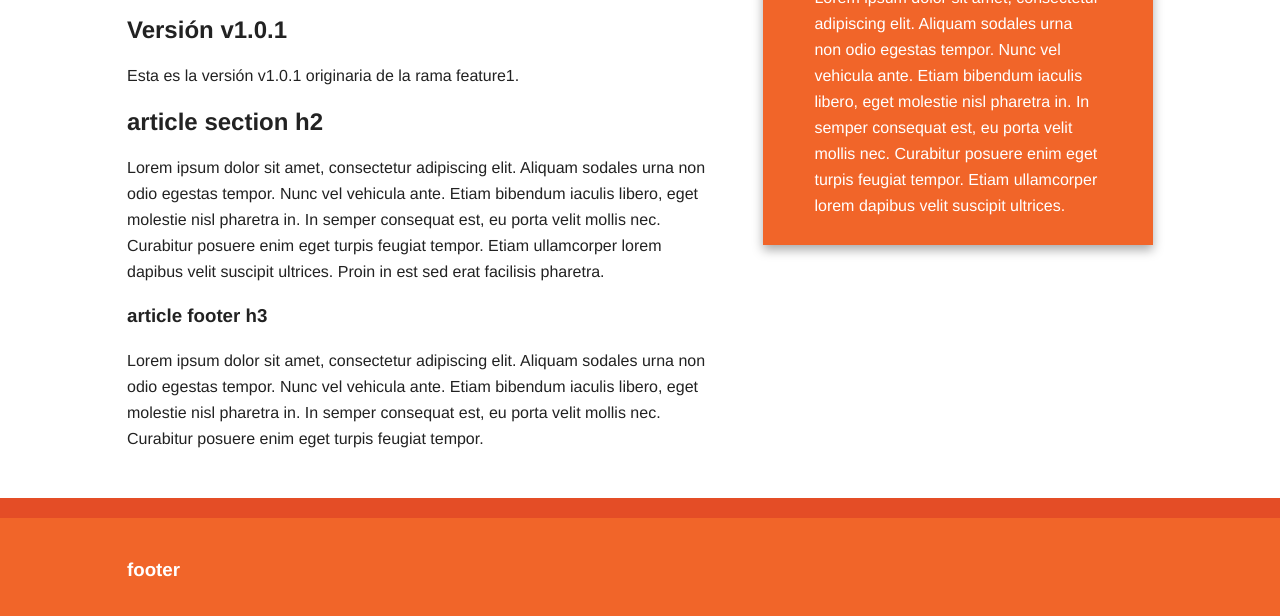
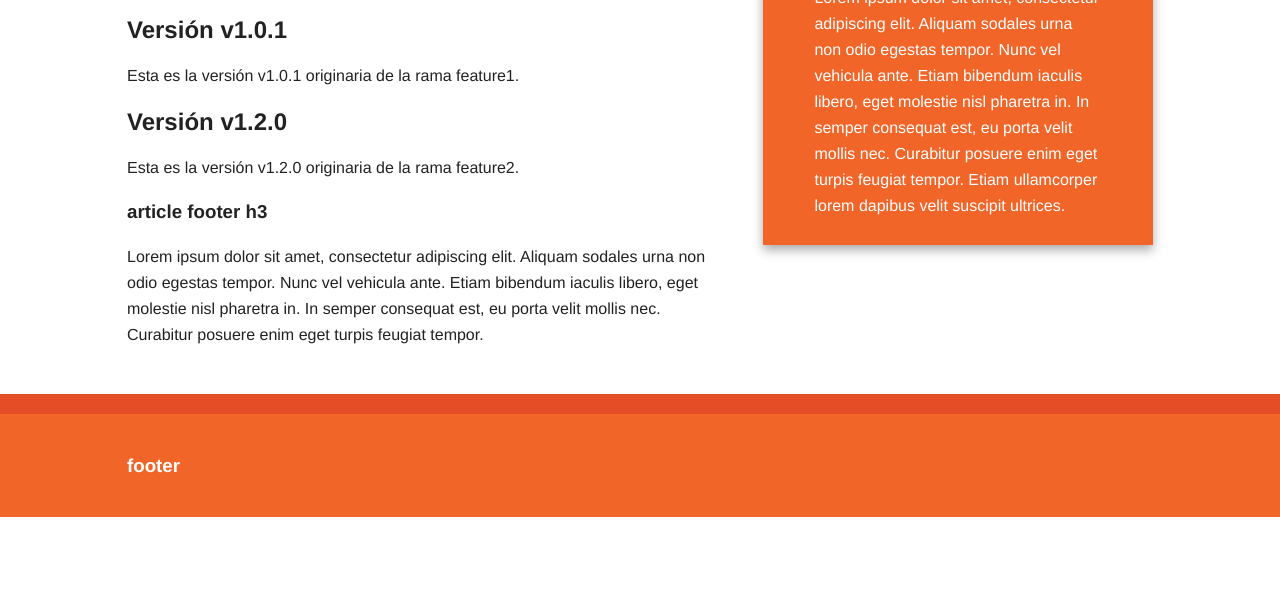
Before and after one commit to FerneyP35/ejercicio01, a plain HTML site: page index.html in a window 1280 px wide. Shown: the part 224-840 px from the top of the page. After the commit the page ends 800 px from the top, so only its background shows below. Drawn offline with Linux system fonts and the light colour scheme.

Commit message:
Versión v1.2.0.

```diff
--- a/index.html
+++ b/index.html
@@ -44,8 +44,10 @@
                         </p>
                     </section>
                     <section>
-                        <h2>article section h2</h2>
-                        <p>Lorem ipsum dolor sit amet, consectetur adipiscing elit. Aliquam sodales urna non odio egestas tempor. Nunc vel vehicula ante. Etiam bibendum iaculis libero, eget molestie nisl pharetra in. In semper consequat est, eu porta velit mollis nec. Curabitur posuere enim eget turpis feugiat tempor. Etiam ullamcorper lorem dapibus velit suscipit ultrices. Proin in est sed erat facilisis pharetra.</p>
+                        <h2>Versión v1.2.0</h2>
+                        <p>
+                            Esta es la versión v1.2.0 originaria de la rama feature2.
+                        </p>
                     </section>
                     <footer>
                         <h3>article footer h3</h3>
```
